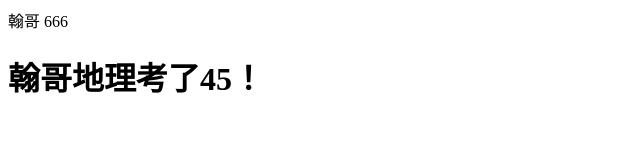
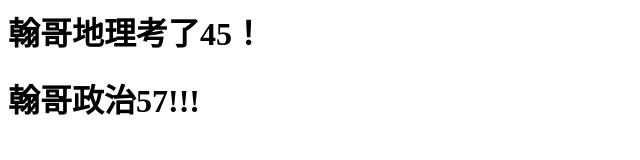
Before and after one commit to iw46teamcn/iw46teamcn.github.io, a plain HTML site: page hange.html in a window 1280 px wide. Shown: the whole page, without its empty margins (0-640 px from the left). Drawn offline with Linux system fonts and the light colour scheme.

Commit message:
Update hange.html

```diff
--- a/hange.html
+++ b/hange.html
@@ -1,9 +1,10 @@
 <!DOTYPE>
 <html>
 <head>
-<tiltle>翰哥 666</title>
+<title>翰哥 666</title>
 </head>
 <body>
 <h1>翰哥地理考了45！</h1>
+  <h1>翰哥政治57!!!</h1>
 </body>
 </html>
```
